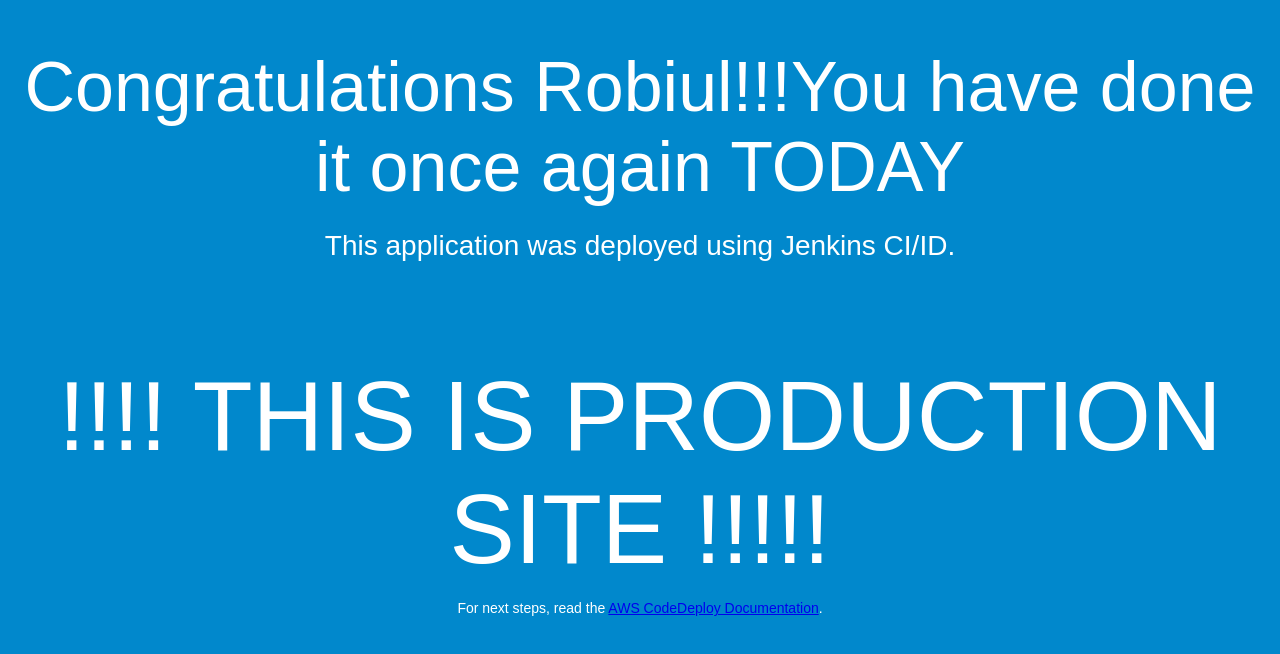
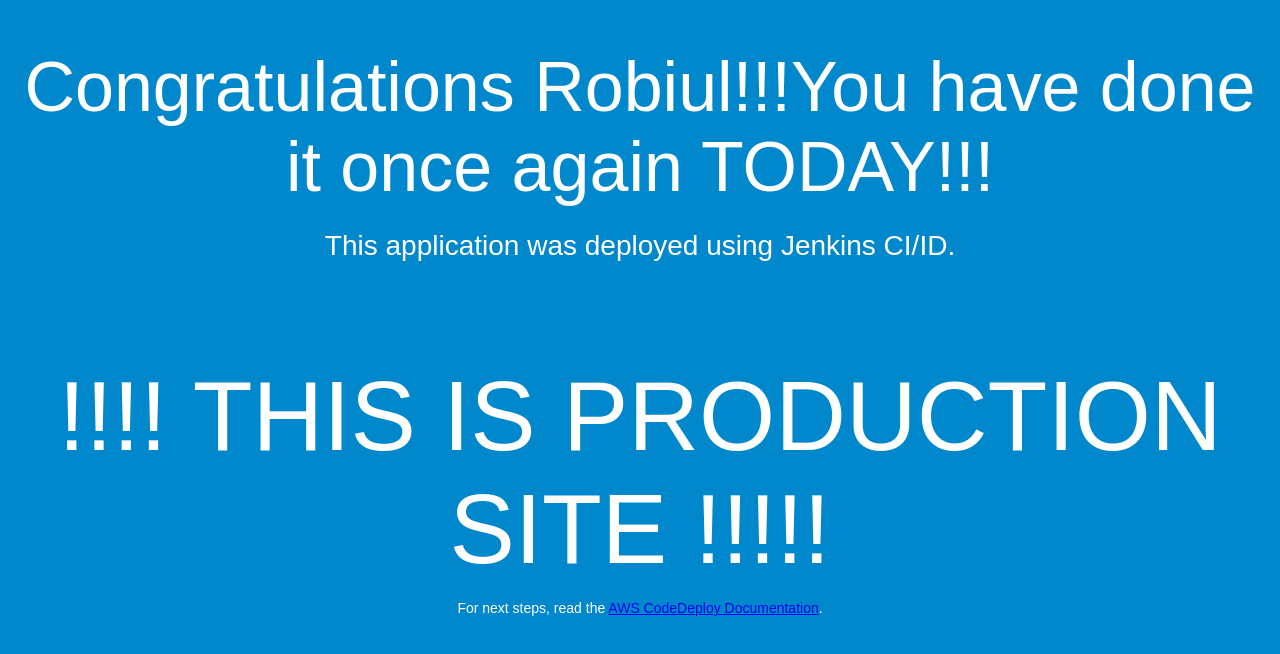
Before and after one commit to bridgecrew-perf6/code-deploy-12, a plain HTML site: page index.html in a window 1280 px wide. Drawn offline with Linux system fonts and the light colour scheme.

Commit message:
adeed text

```diff
--- a/index.html
+++ b/index.html
@@ -33,7 +33,7 @@
 </head>
 <body>
   <div align="center">
-    <h1>Congratulations Robiul!!!You have done it once again TODAY</h1>
+    <h1>Congratulations Robiul!!!You have done it once again TODAY!!!</h1>
     <h2>This application was deployed using Jenkins CI/ID.</h2>
     <h3>  !!!! THIS IS PRODUCTION SITE !!!!!</h3>
     <p>For next steps, read the <a href="http://aws.amazon.com/documentation/codedeploy">AWS CodeDeploy Documentation</a>.</p>
```
